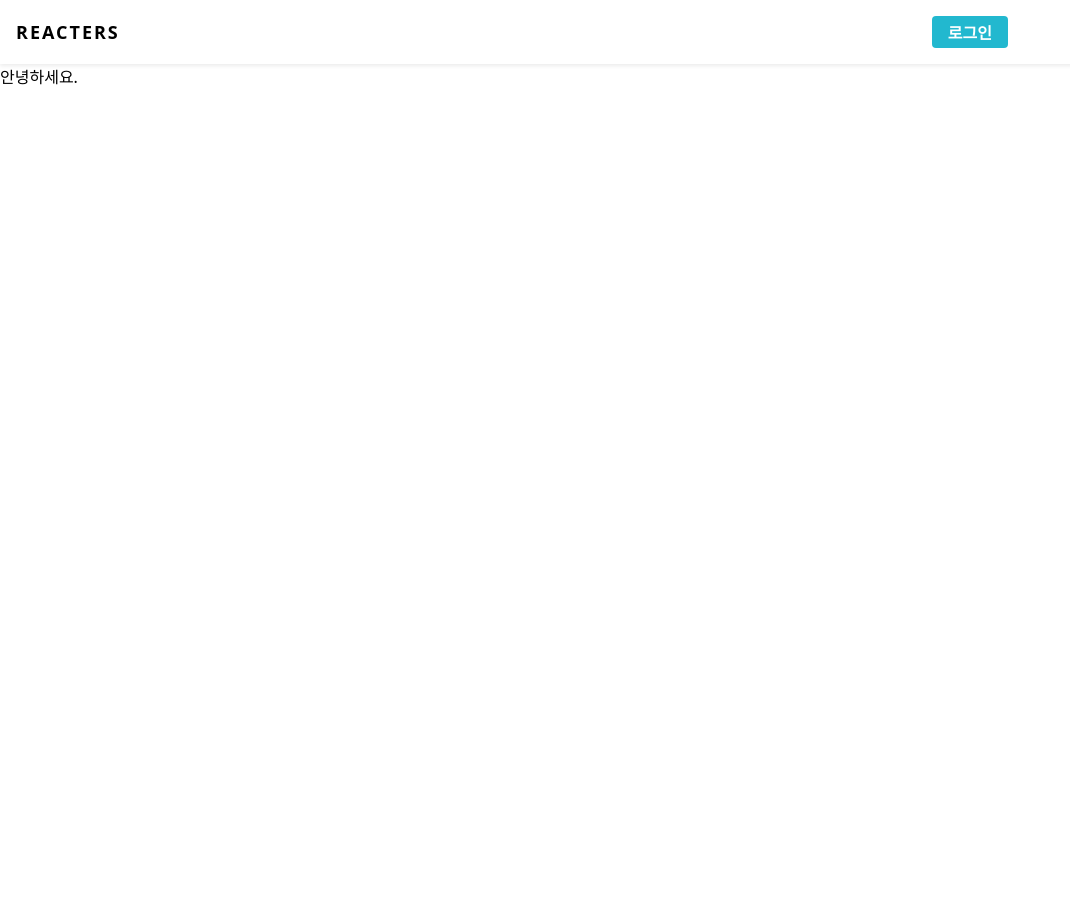
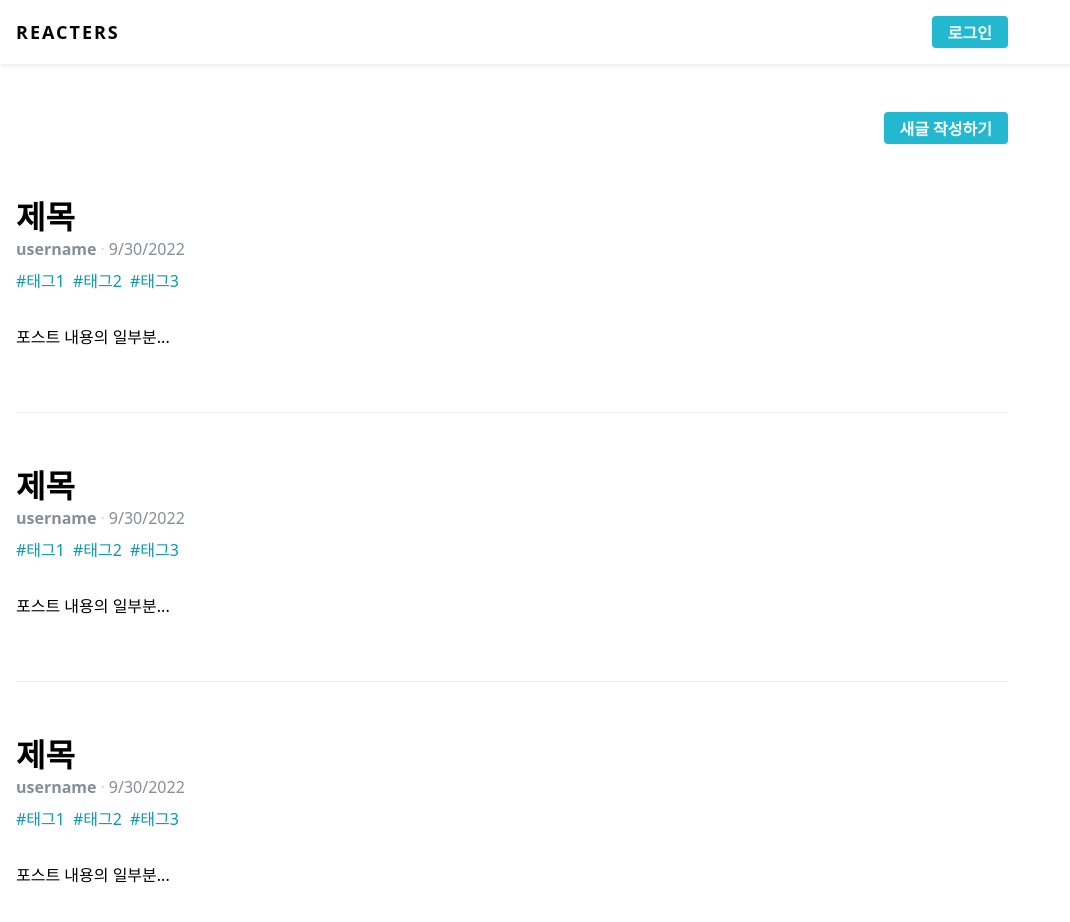
Before and after one commit to kyh0703/react-book, a React (Create React App) app in the folder blog-frontend/: page / in a window 1280 px wide. Shown: the top 922 px of the page, without its empty margins (0-1070 px from the left). Before the commit the page ends 800 px from the top, so only its background shows below. Built offline with nearby package versions, Linux system fonts and the light colour scheme.

Commit message:
[Feature] PostList Refactory

```diff
--- /dev/null
+++ b/blog-frontend/src/components/common/SubInfo.js
@@ -0,0 +1,35 @@
+import styled, { css } from 'styled-components';
+import { Link } from 'react-router-dom';
+import palette from '../../lib/styles/palette';
+
+const SubInfoBlock = styled.div`
+  ${(props) =>
+    props.hasMarginTop &&
+    css`
+      margin-top: 1rem;
+    `}
+  color: ${palette.gray[6]};
+
+  // span 사이에 가운뎃 점 문자 보여주기
+  span + span:before {
+    color: ${palette.gray[4]};
+    padding-left: 0.25rem;
+    padding-right: 0.25rem;
+    content: '\\B7';
+  }
+`;
+
+const SubInfo = ({ username, publishedDate, hasMarginTop }) => {
+  return (
+    <SubInfoBlock hasMarginTop={hasMarginTop}>
+      <span>
+        <b>
+          <Link to={`/@${username}`}>{username}</Link>
+        </b>
+      </span>
+      <span>{new Date(publishedDate).toLocaleDateString()}</span>
+    </SubInfoBlock>
+  );
+};
+
+export default SubInfo;
--- /dev/null
+++ b/blog-frontend/src/components/common/Tags.js
@@ -0,0 +1,30 @@
+import styled from 'styled-components';
+import palette from '../../lib/styles/palette';
+import { Link } from 'react-router-dom';
+
+const TagsBlock = styled.div`
+  margin-top: 0.5rem;
+  .tag {
+    display: inline-block;
+    color: ${palette.cyan[7]};
+    text-decoration: none;
+    margin-right: 0.5rem;
+  }
+  &:hover {
+    color: ${palette.cyan[6]};
+  }
+`;
+
+const Tags = ({ tags }) => {
+  return (
+    <TagsBlock>
+      {tags.map((tag) => (
+        <Link className="tag" to={`/?tag=${tag}`} key={tag}>
+          #{tag}
+        </Link>
+      ))}
+    </TagsBlock>
+  );
+};
+
+export default Tags;
--- a/blog-frontend/src/components/post/PostList.js
+++ b/blog-frontend/src/components/post/PostList.js
@@ -2,6 +2,8 @@
 import Responsive from '../common/Responsive';
 import Button from '../common/Button';
 import palette from '../../lib/styles/palette';
+import SubInfo from '../common/SubInfo';
+import Tags from '../common/Tags';
 
 const PostListBlock = styled(Responsive)`
   margin-top: 3rem;
@@ -35,43 +37,12 @@
   }
 `;
 
-const SubInfo = styled.div`
-  color: ${palette.gray[6]};
-  span + span:before {
-    color: ${palette.gray[4]};
-    padding-left: 0.25rem;
-    padding-right: 0.25rem;
-    content: '\\B7'; // 가운뎃점 문자
-  }
-`;
-
-const Tags = styled.div`
-  margin-top: 0.5rem;
-  .tag {
-    display: inline-block;
-    color: ${palette.cyan[7]};
-    text-decoration: none;
-    margin-right: 0.5rem;
-    &:hover {
-      color: ${palette.cyan[6]};
-    }
-  }
-`;
-
 const PostItem = () => {
   return (
     <PostItemBlock>
       <h2>제목</h2>
-      <SubInfo>
-        <span>
-          <b>username</b>
-        </span>
-        <span>{new Date().toLocaleDateString()}</span>
-      </SubInfo>
-      <Tags>
-        <div className="tag">#태그1</div>
-        <div className="tag">#태그2</div>
-      </Tags>
+      <SubInfo username="username" publishedDate={new Date()} />
+      <Tags tags={['태그1', '태그2', '태그3']} />
       <p>포스트 내용의 일부분...</p>
     </PostItemBlock>
   );
@@ -79,7 +50,7 @@
 
 const PostList = () => {
   return (
-    <PostItemBlock>
+    <PostListBlock>
       <WritePostButtonWrapper>
         <Button cyan to="/write">
           새글 작성하기
@@ -90,7 +61,7 @@
         <PostItem />
         <PostItem />
       </div>
-    </PostItemBlock>
+    </PostListBlock>
   );
 };
 
--- a/blog-frontend/src/components/post/PostViewer.js
+++ b/blog-frontend/src/components/post/PostViewer.js
@@ -2,6 +2,8 @@
 import styled from 'styled-components';
 import palette from '../../lib/styles/palette';
 import Responsive from '../common/Responsive';
+import SubInfo from '../common/SubInfo';
+import Tags from '../common/Tags';
 
 const PostViewerBlock = styled(Responsive)`
   margin-top: 4rem;
@@ -15,30 +17,6 @@
     font-size: 3rem;
     line-height: 1.5;
     margin: 0;
-  }
-`;
-
-const SubInfo = styled.div`
-  margin-top: 1rem;
-  color: ${palette.gray[6]};
-  span + span:before {
-    color: ${palette.gray[5]};
-    padding-left: 0.25rem;
-    padding-right: 0.25rem;
-    content: '\\B7'; // 가운뎃점 문자
-  }
-`;
-
-const Tags = styled.div`
-  margin-top: 0.5rem;
-  .tag {
-    display: inline-block;
-    color: ${palette.cyan[7]};
-    text-decoration: none;
-    margin-right: 0.5rem;
-    &:hover {
-      color: ${palette.cyan[6]};
-    }
   }
 `;
 
@@ -66,17 +44,12 @@
     <PostViewerBlock>
       <PostHead>
         <h1>{title}</h1>
-        <SubInfo>
-          <span>
-            <b>{user.username}</b>
-          </span>
-          <span>{new Date(publishedDate).toLocaleDateString()}</span>
-        </SubInfo>
-        <Tags>
-          {tags.map((tag) => (
-            <div className="tag">#{tag}</div>
-          ))}
-        </Tags>
+        <SubInfo
+          username={user.username}
+          publishedDate={publishedDate}
+          hasMarginTop
+        />
+        <Tags tags={tags} />
       </PostHead>
       <PostContent dangerouslySetInnerHTML={{ __html: body }} />
     </PostViewerBlock>
--- a/blog-frontend/src/pages/PostListPage.js
+++ b/blog-frontend/src/pages/PostListPage.js
@@ -1,11 +1,11 @@
-import React from 'react';
 import HeaderContainer from '../container/common/HeaderContainer';
+import PostList from '../components/post/PostList';
 
 const PostListPage = () => {
   return (
     <>
       <HeaderContainer />
-      <div>안녕하세요.</div>
+      <PostList />
     </>
   );
 };
```
